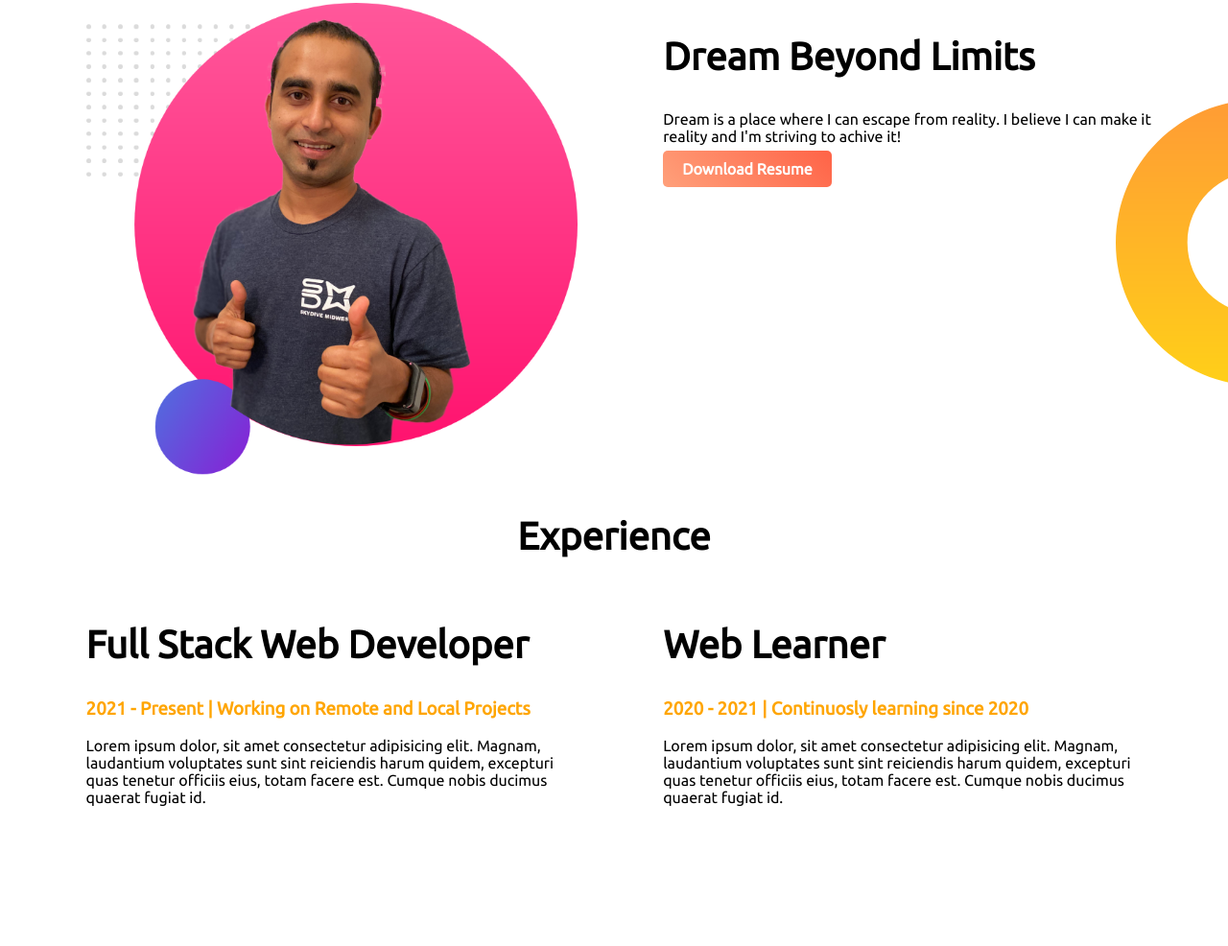
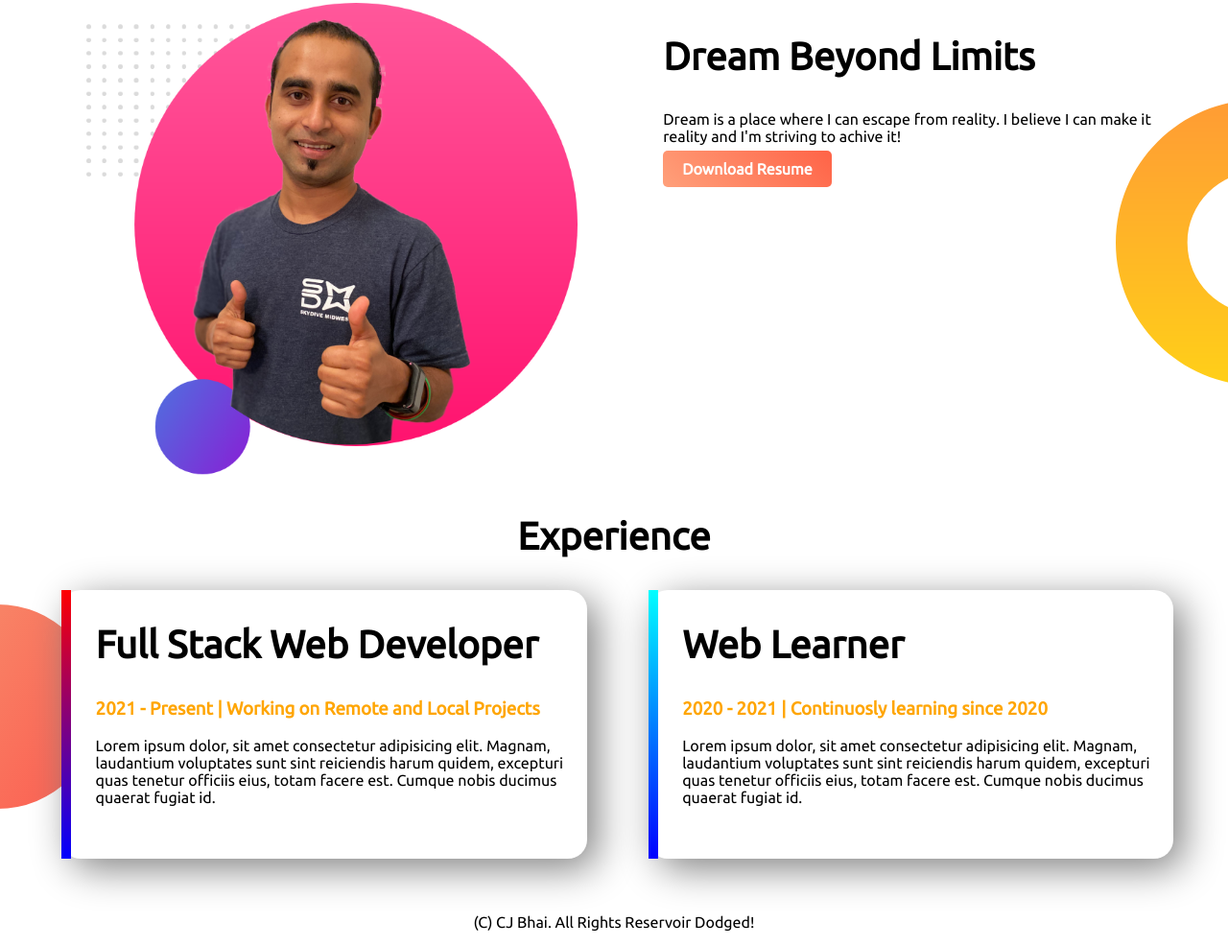
Before and after one commit to tafsirulalam/portfolio-site, a plain HTML site: page index.html in a window 1280 px wide. Shown: the part 597-1583 px from the top of the page at 96% size. Before the commit the page ends 1453 px from the top, so only its background shows below. Drawn offline with Linux system fonts and the light colour scheme.

Commit message:
added more

```diff
--- a/index.html
+++ b/index.html
@@ -38,13 +38,13 @@
 
     <section class="experience-area">
         <h2 class="experience">Experience</h2>
-        <div class="half-width">
+        <div id="exp-full-stack" class="half-width exp-item">
             <h2>Full Stack Web Developer</h2>
             <h3 class="orange-color">2021 - Present | Working on Remote and Local Projects</h3>
             <p>Lorem ipsum dolor, sit amet consectetur adipisicing elit. Magnam, laudantium voluptates sunt sint reiciendis harum quidem, excepturi quas tenetur officiis eius, totam facere est. Cumque nobis ducimus quaerat fugiat id.</p>
         </div>
 
-        <div class="half-width">
+        <div id="exp-web-learner" class="half-width exp-item">
             <h2>Web Learner</h2>
             <h3 class="orange-color">2020 - 2021 | Continuosly learning since 2020</h3>
             <p>Lorem ipsum dolor, sit amet consectetur adipisicing elit. Magnam, laudantium voluptates sunt sint reiciendis harum quidem, excepturi quas tenetur officiis eius, totam facere est. Cumque nobis ducimus quaerat fugiat id.</p>
@@ -52,5 +52,9 @@
 
     </section>
 
+    <footer>
+        <p>(C) CJ Bhai. All Rights Reservoir Dodged!</p>
+    </footer>
+
 </body>
 </html>
--- a/style.css
+++ b/style.css
@@ -54,3 +54,32 @@ h2 {
     background-repeat: no-repeat;
     background-position: right;
 }
+
+.experience-area {
+    height: 400px;
+    background-image: url("img/exp-bg.png");
+    background-repeat: no-repeat;
+    background-position: left;
+}
+
+.exp-item {
+    box-shadow: 10px 10px 40px gray;
+    height: 70% ;
+    background-color: white;
+    border-left: 10px solid;
+    border-radius: 20px;
+}
+
+#exp-full-stack {
+    border-image: linear-gradient(red, blue);
+    border-image-slice: 1;
+}
+
+#exp-web-learner {
+    border-image: linear-gradient(cyan, blue);
+    border-image-slice: 1;
+}
+
+footer p {
+    text-align: center;
+}
```
